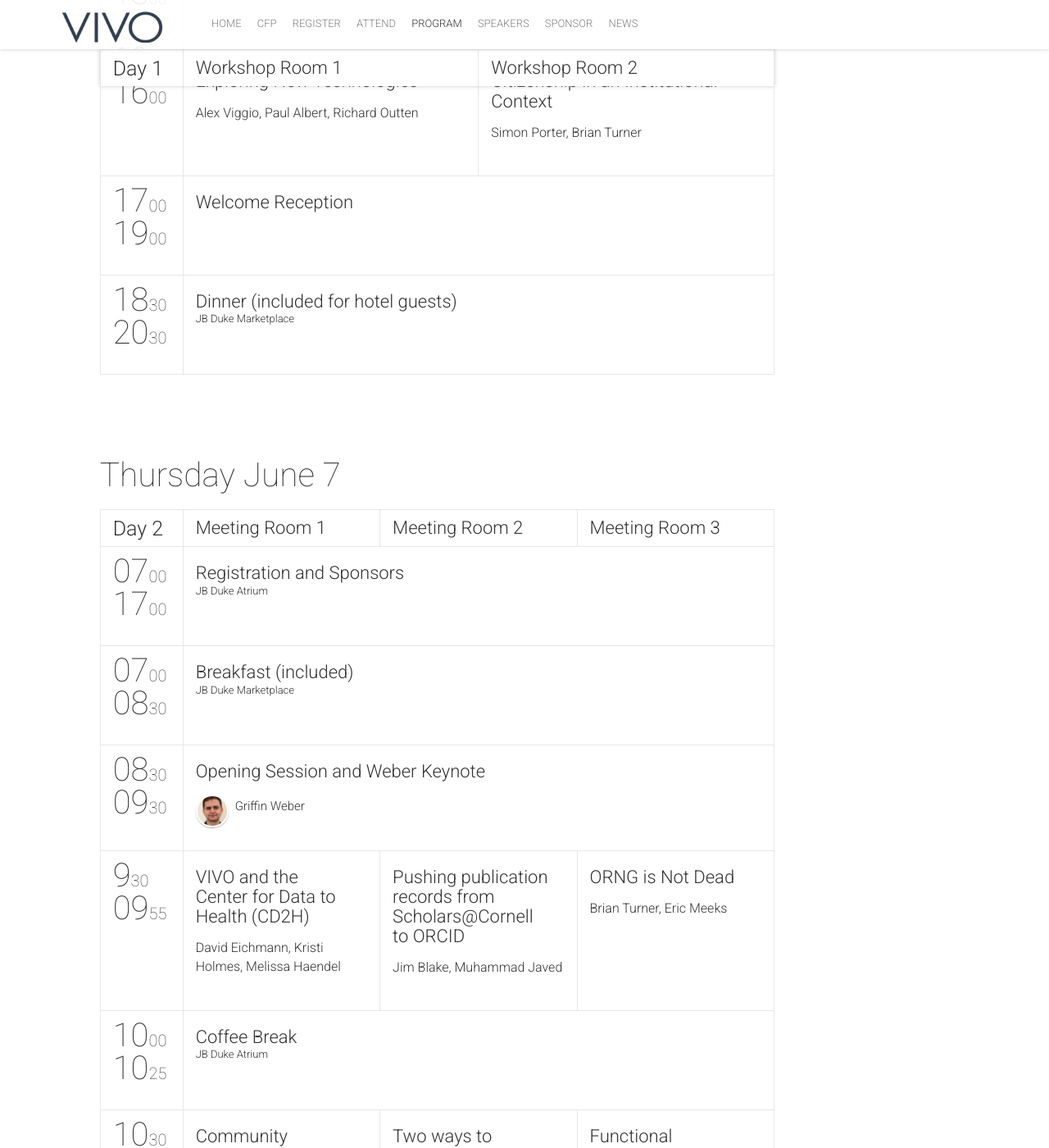
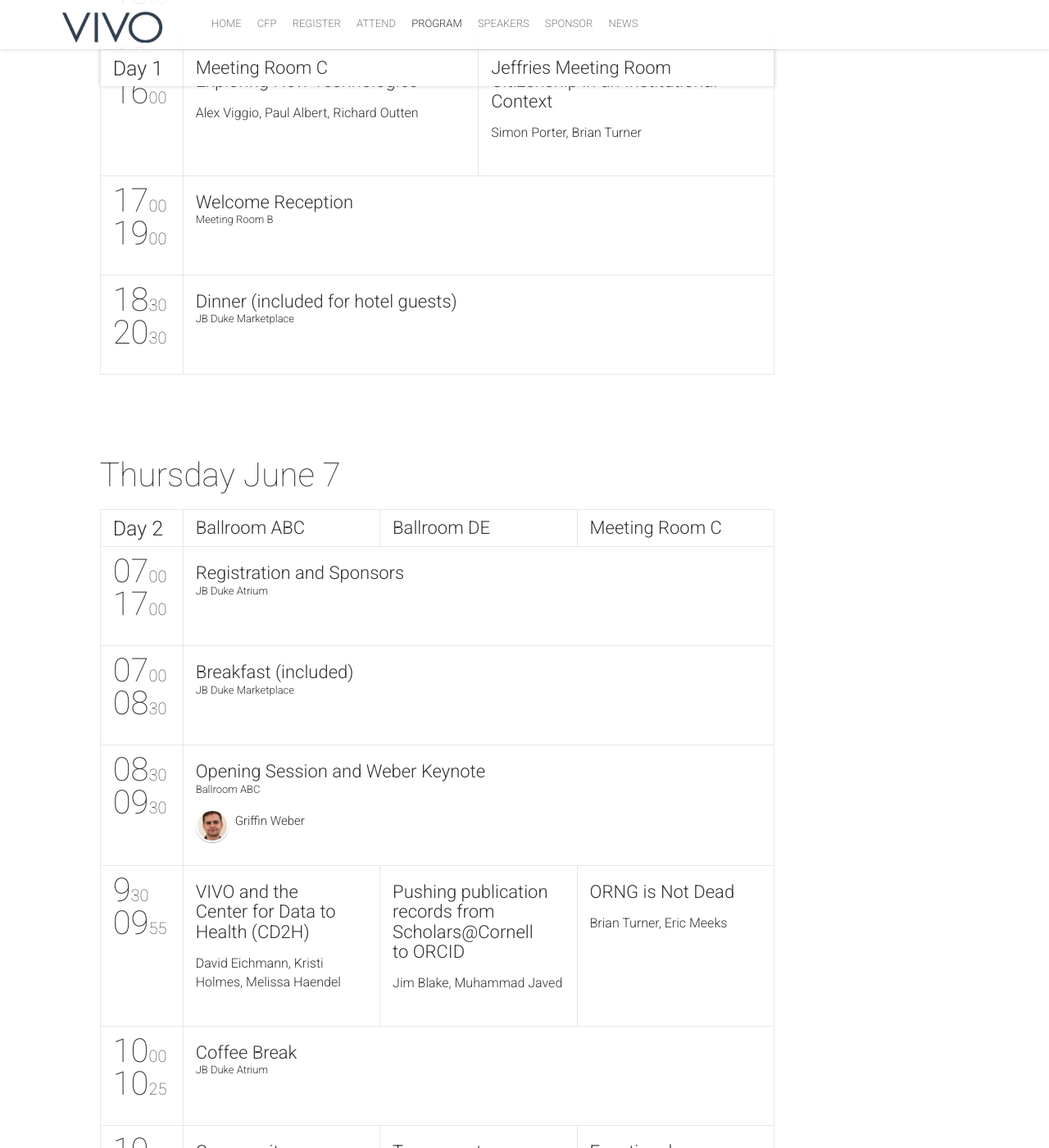
Before and after one commit to vivoconference/vivo2020, a Jekyll site: the page built from schedule.html, in a window 1280 px wide and 1400 px high, scrolled down 924 px. Shown: the whole window at 82% size. Built offline with Jekyll 4.4.1, drawn with Linux system fonts in a browser that asks for light colours; nearby versions of some CDN libraries; comment, search, counter and statistics services are not loaded; some of the changed text lies outside the part shown.

Commit message:
Update rooms in schedule and post 1st unconf

```diff
--- a/_data/schedule.yml
+++ b/_data/schedule.yml
@@ -2,8 +2,8 @@
   date: "2018-06-06"
   dateReadable: "Wednesday June 6"
   tracks:
-    - {title: "Workshop Room 1", color: "#03a9f4"}
-    - {title: "Workshop Room 2", color: "#e91e63"}
+    - {title: "Meeting Room C", color: "#03a9f4"}
+    - {title: "Jeffries Meeting Room", color: "#e91e63"}
   timeslots:
     - {
     	startTime: "07:00",
@@ -39,9 +39,9 @@
   date: "2018-06-07"
   dateReadable: "Thursday June 7"
   tracks:
-    - {title: "Meeting Room 1", color: "#90be4e"}
-    - {title: "Meeting Room 2", color: "#03a9f4"}
-    - {title: "Meeting Room 3", color: "#e91e63"}
+    - {title: "Ballroom ABC", color: "#90be4e"}
+    - {title: "Ballroom DE", color: "#03a9f4"}
+    - {title: "Meeting Room C", color: "#e91e63"}
   timeslots:
     - {
     	startTime: "07:00",
@@ -106,7 +106,7 @@
     - {
     	startTime: "15:30",
     	endTime: "15:55",
-    	sessionIds: [106,114,300]
+    	sessionIds: [106,114,301]
     }
     - {
     	startTime: "16:00",
@@ -137,9 +137,9 @@
   date: "2018-06-08"
   dateReadable: "Friday June 8"
   tracks:
-    - {title: "Meeting Room 1", color: "#90be4e"}
-    - {title: "Meeting Room 2", color: "#03a9f4"}
-    - {title: "Meeting Room 3", color: "#e91e63"}
+    - {title: "Ballroom ABC", color: "#90be4e"}
+    - {title: "Ballroom DE", color: "#03a9f4"}
+    - {title: "Meeting Room C", color: "#e91e63"}
   timeslots:
     - {
     	startTime: "07:00",
```
Also changed, not shown: _data/sessions.yml (+13 -3 lines).
